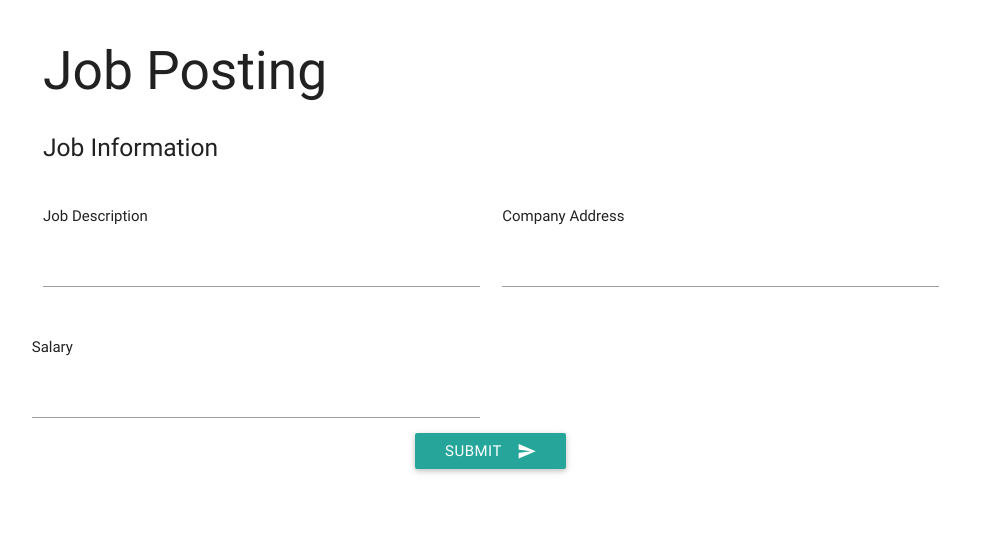
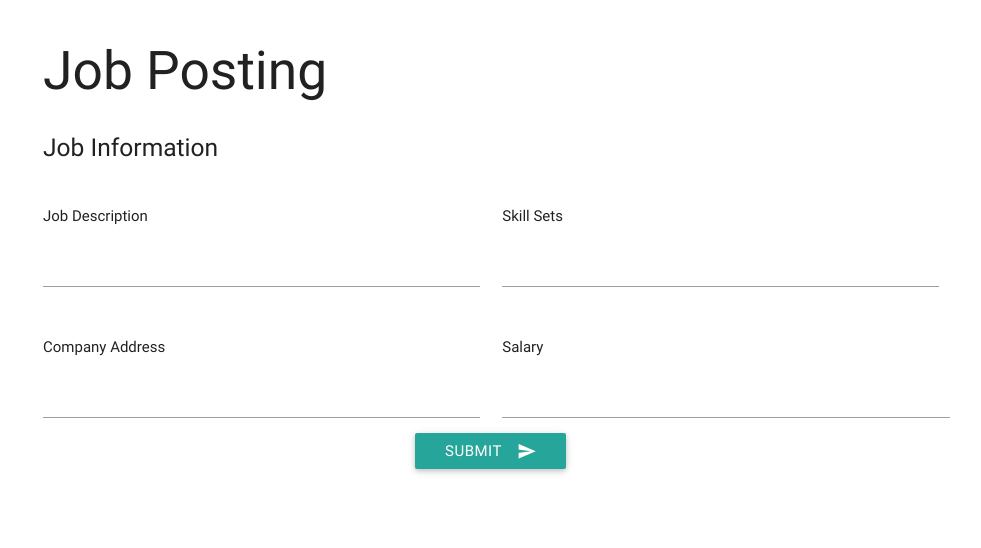
Before and after one commit to kin-kins/Web_Warriors-SOEN6011summer2023, a Flask app: page /add-activity in a window 1280 px wide. Shown: the top 548 px of the page, without its empty margins (149-1130 px from the left). Run offline with Flask 2, Linux system fonts and the light colour scheme; some libraries are stand-ins or nearby versions.

Commit message:
Update add_activity.html

```diff
--- a/templates/add_activity.html
+++ b/templates/add_activity.html
@@ -14,6 +14,12 @@
                     	<p>Job Description</p>
                         <input name="activity_desc" type="text">
                     </div>
+                    <div class="input-field col s6">
+                    	<p>Skill Sets</p>
+                        <input name="skill" type="text">
+                    </div>
+
+
                     <div class="input-field col s6">
                     	<p>Company Address</p>
                         <input name="activity_address" type="text">
```
